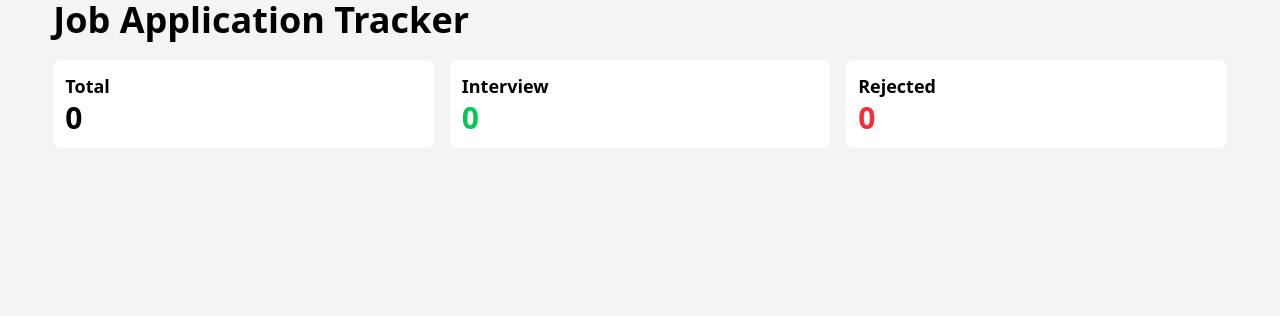
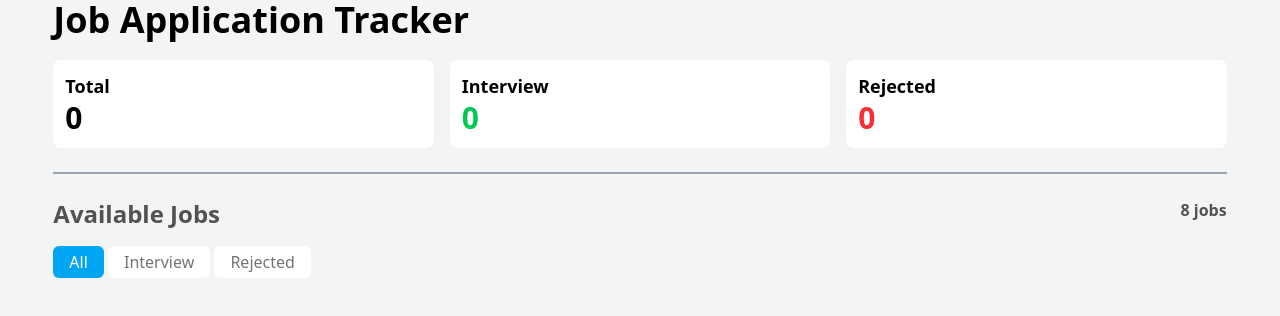
Before and after one commit to karimul-New-172/Job-tracker-Assignment, a plain HTML site: page index.html in a window 1280 px wide. Drawn offline with nearby package versions, Linux system fonts and the light colour scheme.

Commit message:
count section and togglink bnts add

```diff
--- a/index.html
+++ b/index.html
@@ -20,7 +20,9 @@
 <body class="geist-font bg-gray-100">
     <header class="w-11/12 mx-auto">
         <h1 class="text-4xl font-bold">Job Application Tracker</h1>
-        <div class="grid grid-cols-3 gap-4 mt-5">
+
+        <!-- count section -->
+        <section class="grid grid-cols-3 gap-4 mt-5">
             <div class="bg-white p-3 rounded-lg">
                 <p class="font-semibold text-lg">Total</p>
                 <p class="font-bold text-3xl">0</p>
@@ -33,8 +35,25 @@
                 <p class="font-semibold text-lg">Rejected</p>
                 <p class="font-bold text-red-500 text-3xl">0</p>
             </div>
+        </section>
+    </header>
+
+    <hr class="w-11/12 mx-auto border border-gray-400 my-6">
+
+    <!-- main part -->
+    <main class="w-11/12 mx-auto">
+        <div class="flex justify-between">
+            <h2 class="text-neutral-600 text-2xl font-semibold">Available Jobs</h2>
+            <p class="text-neutral-600 font-semibold">8 jobs</p>
         </div>
-    </header>
+
+        <!-- toggle btn -->
+        <div class="toggle-btn text-neutral-500 mt-4">
+            <button class="bg-sky-500 text-white px-4 py-1 rounded-md">All</button>
+            <button class="bg-white px-4 py-1 rounded-md">Interview</button>
+            <button class="bg-white px-4 py-1 rounded-md">Rejected</button>
+        </div>
+    </main>
 </body>
 
 </html>
```
